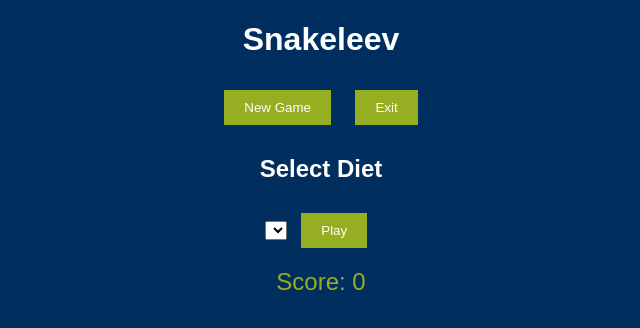
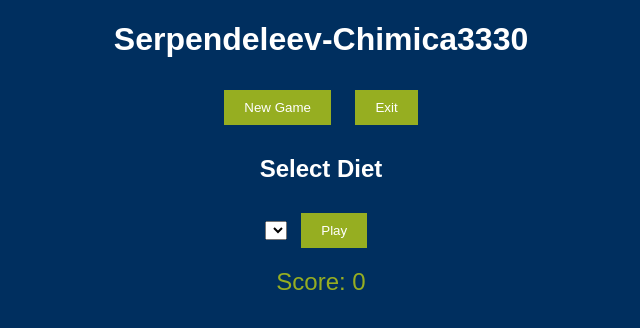
Before and after one commit to PietroGalizia/Serpendeleev-Chimica3330, a plain HTML site: page index.html in a window 1280 px wide. Shown: the whole page, without its empty margins (319-959 px from the left). Drawn offline with Linux system fonts and the light colour scheme.

Commit message:
Update index.html

```diff
--- a/index.html
+++ b/index.html
@@ -3,7 +3,7 @@
 <head>
     <meta charset="UTF-8">
     <meta name="viewport" content="width=device-width, initial-scale=1.0">
-    <title>Snakeleev</title>
+    <title>Serpendeleev-Chimica3330</title>
     <style>
         body {
             font-family: Arial, sans-serif;
@@ -36,7 +36,7 @@
     </style>
 </head>
 <body>
-    <h1>Snakeleev</h1>
+    <h1>Serpendeleev-Chimica3330</h1>
     <div id="mainMenu">
         <button class="button" onclick="showDietSelection()">New Game</button>
         <button class="button" onclick="exitGame()">Exit</button>
```
